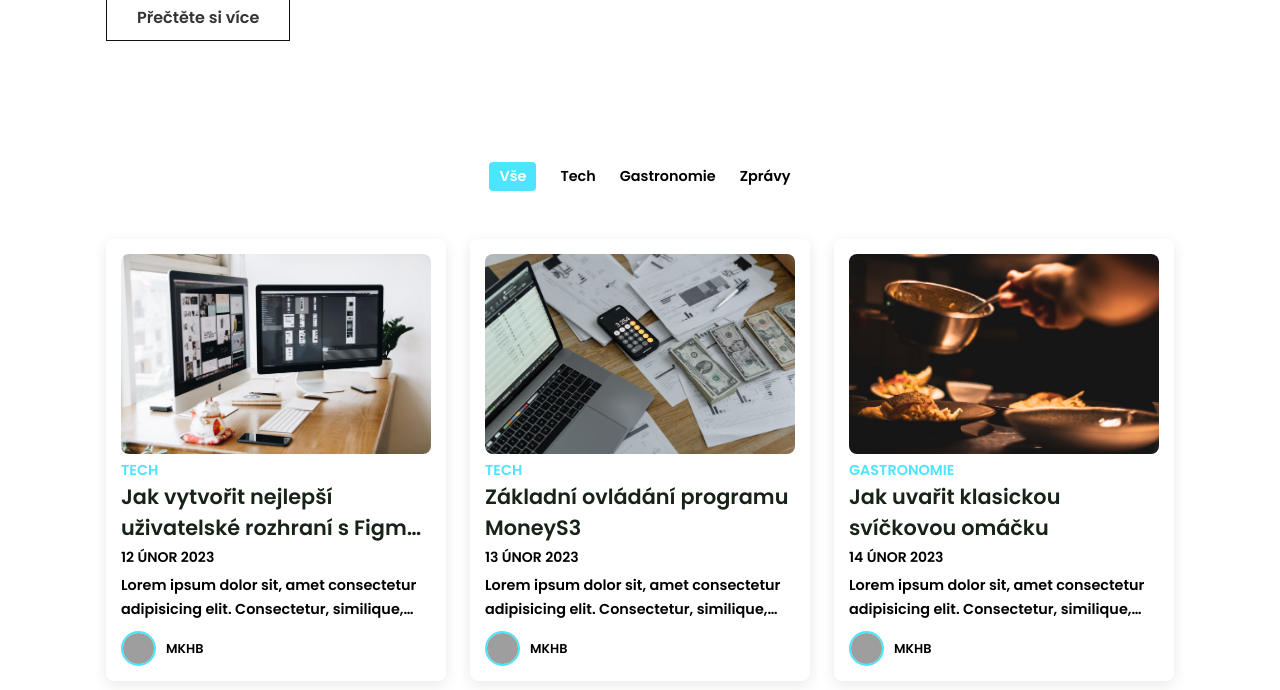
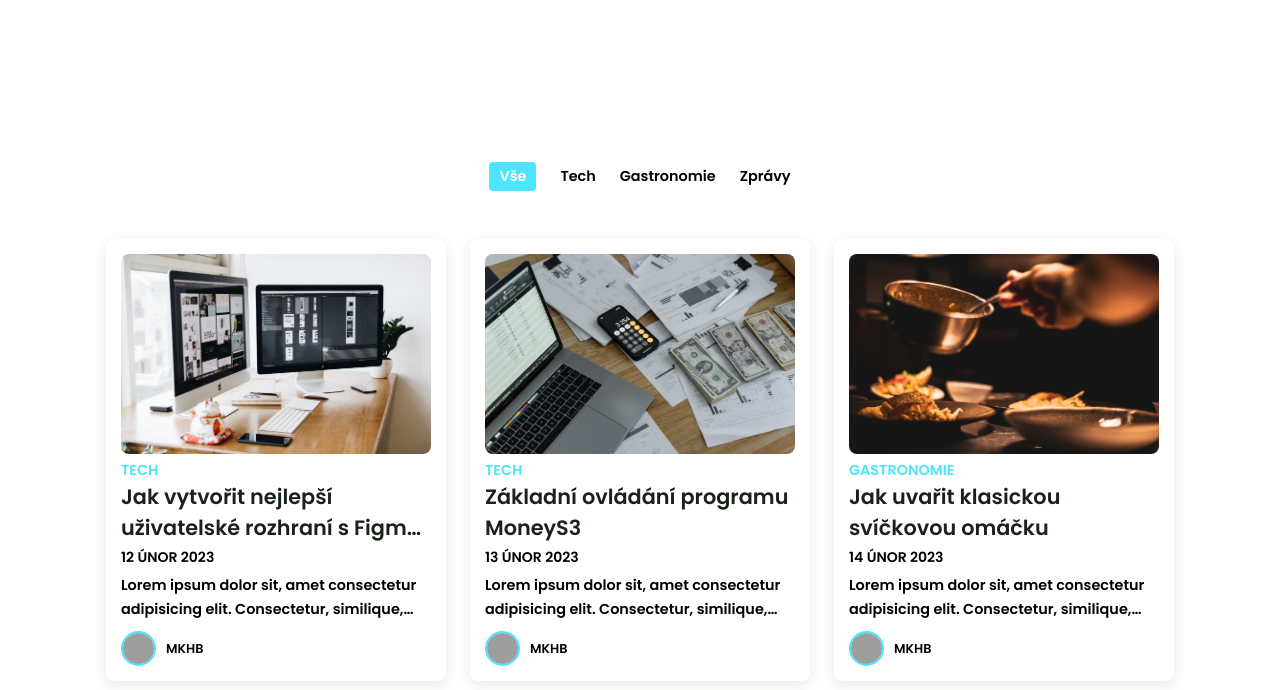
Before and after one commit to MaximTomasek/web-assignments-and-projects, a PHP site: page / in a window 1280 px wide. Shown: the part 890-1580 px from the top of the page. Run offline with PHP 8.4, Linux system fonts and the light colour scheme; grey boxes are pictures that could not be loaded.

Commit message:
more improvements
Added text and also removed one button because there was no use for it.

```diff
--- a/coding project-Maxim Tomášek/index.html
+++ b/coding project-Maxim Tomášek/index.html
@@ -28,10 +28,9 @@
         <div class="contentBx">
             <h2 class="titleText">Aktuální témata</h2>
             <p class="title-text">
-                Lorem ipsum dolor sit amet consectetur adipisicing elit. Laborum eos consequuntur voluptate dolorum totam provident ducimus cupiditate dolore doloribus repellat. Saepe ad fugit similique quis quam. Odio suscipit incidunt distinctio.
-                <br>Lorem ipsum dolor sit amet consectetur adipisicing elit. Sed blanditiis libero pariatur ipsum suscipit voluptates aut, repellendus quos dolor autem, natus laboriosam consectetur maxime cumque, sunt magni optio? Veritatis, ea?
+                Aktuální témata, které zde najdete, se budou týkat různých odvětví. Na této webové stránce najdete aktuality z odvětví sportu, gastronomie ale také zajímavé zprávy ohledně nových poznatků.
+                <br>Budu velice rád, pokud napíšete pod téma váš pohled na dané téma a také pokud budete mít nápad, jak by se nějaká věc dala udělat jinak.
             </p>
-            <a href="#" class="btn2">Přečtěte si více</a>
         </div>
         <div class="imgBx">
             <img src="images/about.png" alt="muž v šatně posilovny" class="fitBg">
--- a/coding project-Maxim Tomášek/style.css
+++ b/coding project-Maxim Tomášek/style.css
@@ -196,24 +196,6 @@ nav.shadow .logo{
     min-width: 50%;
     width: 50%;
     min-height: 500px;
-}
-
-.btn2{
-    position: relative;
-    display: inline-block;
-    margin-top: 30px;
-    padding: 10px 30px;
-    background: #fff;
-    border: .8px solid #111;
-    color: #333;
-    text-decoration: none;
-    transition: 0.5s;
-}
-
-.btn2:hover{
-    background-color: var(--second-color);
-    border: none;
-    color: #fff;
 }
 
 .post-filter{
```
